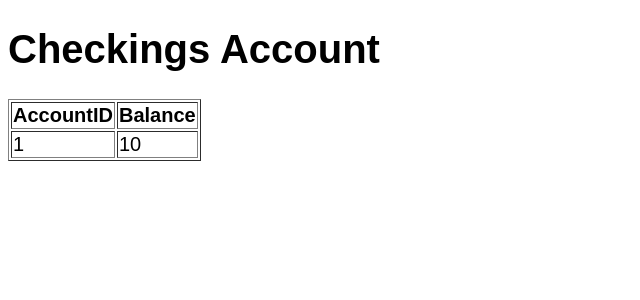
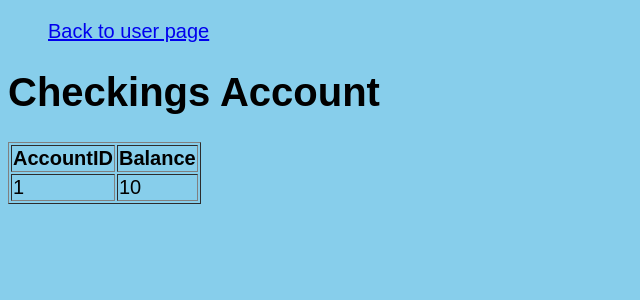
Before and after one commit to kirstyihen/budgetTracker-w4111-proj1, a Flask app: template templates/checkings.html in a window 1280 px wide. Shown: the top 300 px of the page, without its empty margins (0-640 px from the left). Run offline with Flask 3, Linux system fonts and the light colour scheme; the template is opened without the code that fills it: most values are stand-ins (such as "Sample title", 1, 10 or a date in 2020); parts of the project's set-up code (start-up, migrations or seed data) failed here and were passed over; some libraries are stand-ins or nearby versions.

Commit message:
Update checkings.html

```diff
--- a/templates/checkings.html
+++ b/templates/checkings.html
@@ -6,7 +6,13 @@
         }
       </style>
 
-  <body>
+    <nav>
+        <ul>
+            <a href="user_profile.html">Back to user page</a>
+        </ul>
+    </nav>
+
+  <body style="background-color:#87CEEB;">
      <h1>Checkings Account</h1>
         <table border="1">
             <tr>
```
